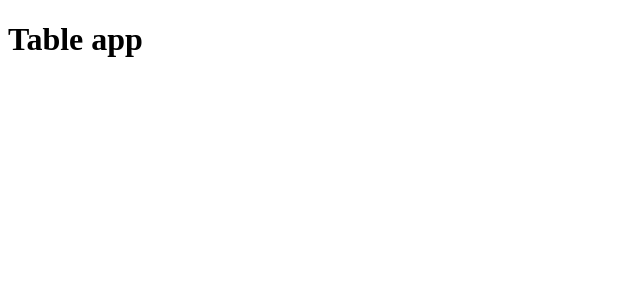
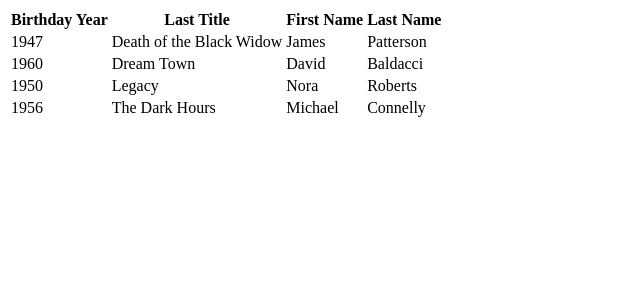
Before and after one commit to kolya-mazurok2/table, a React (Create React App) app: page / in a window 1280 px wide. Shown: the top 300 px of the page, without its empty margins (0-640 px from the left). Built offline with nearby package versions, Linux system fonts and the light colour scheme.

Commit message:
Resolved #3 (#5)

```diff
--- a/package.json
+++ b/package.json
@@ -39,6 +39,7 @@
     "react": "^18.2.0",
     "react-dom": "^18.2.0",
     "react-scripts": "5.0.1",
+    "react-table": "^7.8.0",
     "styled-components": "^5.3.5",
     "typescript": "^4.7.4",
     "uuid": "^8.3.2"
@@ -48,6 +49,7 @@
     "@types/node": "^18.6.2",
     "@types/react": "^18.0.15",
     "@types/react-dom": "^18.0.6",
+    "@types/react-table": "^7.7.12",
     "@types/styled-components": "^5.1.25",
     "@types/uuid": "^8.3.4",
     "@typescript-eslint/eslint-plugin": "^5.31.0",
--- a/src/App.tsx
+++ b/src/App.tsx
@@ -1,5 +1,21 @@
+import { useEffect, useState } from 'react';
+import Table from './components/table/Table';
+import { getAll } from './services/http/fake-authors';
+import { Author } from './types/author';
+import { authorColumns } from './utils/table/constants';
+
 const App = () => {
-  return <h1>Table app</h1>;
+  const [authors, setAuthors] = useState<Author[]>([]);
+
+  useEffect(() => {
+    (async () => {
+      const response = await getAll();
+
+      setAuthors(response.data);
+    })();
+  }, []);
+
+  return <Table<Author> columns={authorColumns} data={authors} />;
 };
 
 export default App;
--- /dev/null
+++ b/src/components/table/Table.tsx
@@ -0,0 +1,51 @@
+import { PropsWithChildren, ReactElement } from 'react';
+import { TableOptions, useTable } from 'react-table';
+
+export interface TableProperties<T extends Record<string, unknown>> extends TableOptions<T> {
+  name?: string;
+}
+
+export const Table = <T extends Record<string, unknown>>(
+  props: PropsWithChildren<TableProperties<T>>
+): ReactElement => {
+  const { columns } = props;
+
+  const { rows, getTableProps, headerGroups, getTableBodyProps, prepareRow } = useTable<T>({
+    ...props,
+    columns,
+  });
+
+  return (
+    <table {...getTableProps()}>
+      <thead>
+        {headerGroups.map((headerGroup, index) => (
+          <tr {...headerGroup.getHeaderGroupProps()} key={index}>
+            {headerGroup.headers.map((column) => (
+              <th {...column.getHeaderProps()} key={index}>
+                {column.render('Header')}
+              </th>
+            ))}
+          </tr>
+        ))}
+      </thead>
+      <tbody {...getTableBodyProps()}>
+        {rows.map((row, index) => {
+          prepareRow(row);
+          return (
+            <tr {...row.getRowProps()} key={index}>
+              {row.cells.map((cell, index) => {
+                return (
+                  <td {...cell.getCellProps()} key={index}>
+                    {cell.render('Cell')}
+                  </td>
+                );
+              })}
+            </tr>
+          );
+        })}
+      </tbody>
+    </table>
+  );
+};
+
+export default Table;
--- a/src/types/author/index.ts
+++ b/src/types/author/index.ts
@@ -1,7 +1,7 @@
-export interface Author {
+export type Author = {
   id: string;
   firstName: string;
   lastName: string;
   birthdayYear: number;
   lastTitle: string;
-}
+};
--- /dev/null
+++ b/src/utils/table/constants.ts
@@ -0,0 +1,21 @@
+import { Column } from 'react-table';
+import { Author } from '../../types/author';
+
+export const authorColumns: Column<Author>[] = [
+  {
+    Header: 'Birthday Year',
+    accessor: 'birthdayYear',
+  },
+  {
+    Header: 'Last Title',
+    accessor: 'lastTitle',
+  },
+  {
+    Header: 'First Name',
+    accessor: 'firstName',
+  },
+  {
+    Header: 'Last Name',
+    accessor: 'lastName',
+  },
+];
```
Also changed, not shown: 1 other file (tests, documents, lock files or other folders).
